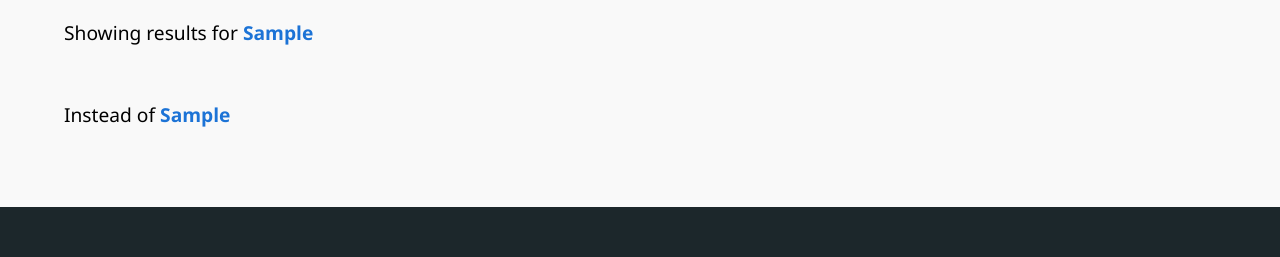
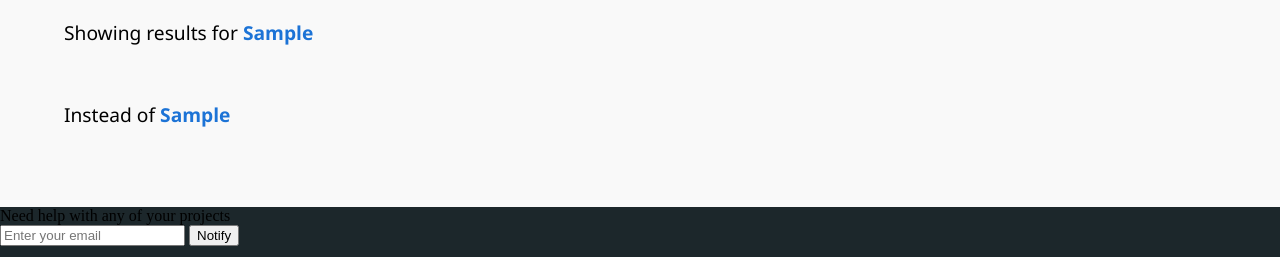
Before and after one commit to rishabhm74/IDF_tests, a Python web app: template src/templates/searchbyText.html in a window 1280 px wide. Shown: the top 257 px of the page. Run offline with Jinja, Linux system fonts and the light colour scheme; the template is opened without the code that fills it: most values are stand-ins (such as "Sample title", 1, 10 or a date in 2020).

Commit message:
Update searchbyText.html

```diff
--- a/src/templates/searchbyText.html
+++ b/src/templates/searchbyText.html
@@ -104,32 +104,12 @@
 
 
 
-        <!-- footer starts -->
- <!--     <div class="footer">
-        <div class="footer_1">   </div>
-        <br>
-        <div class="footer_social_media">
-            <ul>
-                <li><a href="#"><img src="{{url_for('static' , filename='icons/facebook (copy)2.svg')}}" alt="" srcset=""></a></li>
-                <li><a href="#"><img src="{{url_for('static' , filename='icons/twitter (copy)2.svg')}}" alt="" srcset=""></a></li>
-                <li><a href="#"><img src="{{url_for('static' , filename='icons/linkedin (copy)2.svg')}}" alt="" srcset=""></a></li>
-                <li><a href="#"><img src="{{url_for('static' , filename='icons/github-image (copy)2.svg')}}" alt="" srcset=""></a></li>
-
-            </ul>
-        </div>
-    </div>
-
--->
-
-
-<!-- footer ends -->
-
 <div class="show_similar_overlay" id="show_similar_overlay">
 
 
     <div class="close_overlay">
         <div class="title_holder">
-            Showing results similar to: <span id="show_similar_span" class="show_similar_span">Lorem ipsum dolor sit amet, consectetur adipisicing elit.</span>
+            Showing results similar to: <span id="show_similar_span" class="show_similar_span"></span>
         </div>
         <div class="button_holder">
             <button onclick="close_overlay()" class="close_overlay_button"><img class="close_overlay_icon" src="{{ url_for('static', filename='cross.svg') }}"></button>
@@ -199,6 +179,42 @@
 </div>
 
 
+
+
+
+<!-- footer starts -->
+<div class="upper_arrow"></div>
+<div class="footer">
+        <div class="upper_footer">
+            <div class="left_part">
+                <div class="need_help">Need help with any of your projects</div>
+
+                <div class="share_email"><input type="text" placeholder="Enter your email" type="email"> <button>Notify</button></div>
+            </div>
+            <div></div>
+            <div class="right_part">
+                <ul>
+                    <li>Share</li>
+                    <li><a href="#"><img src="{{ url_for('static', filename = 'icons/facebook3.svg') }}"></a></li>
+                    <li><a href="#"><img src="{{ url_for('static', filename = 'icons/twitter2.svg') }}"></a></li>
+                </ul>
+            </div>
+        </div>
+        <div class="lower_footer">
+            <div></div>
+            <div></div>
+            <div></div>
+            <div></div>
+            <div></div>
+            <div></div>
+        </div>
+</div>
+
+<!-- footer ends -->
+
+
+
+
 </body>
 
 
```
